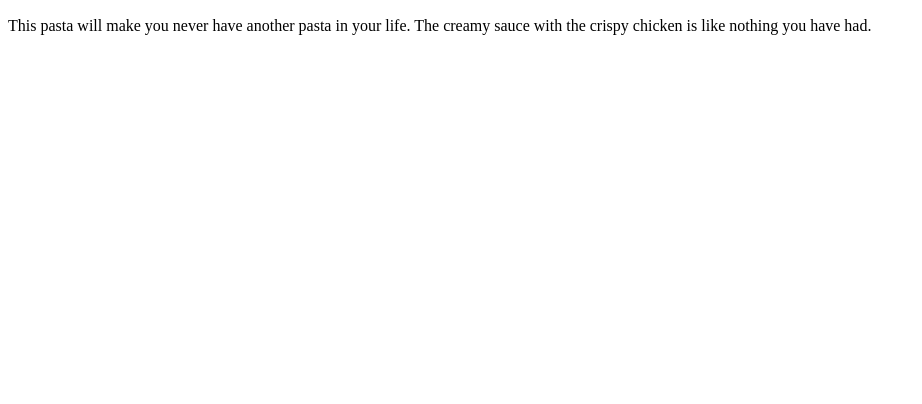
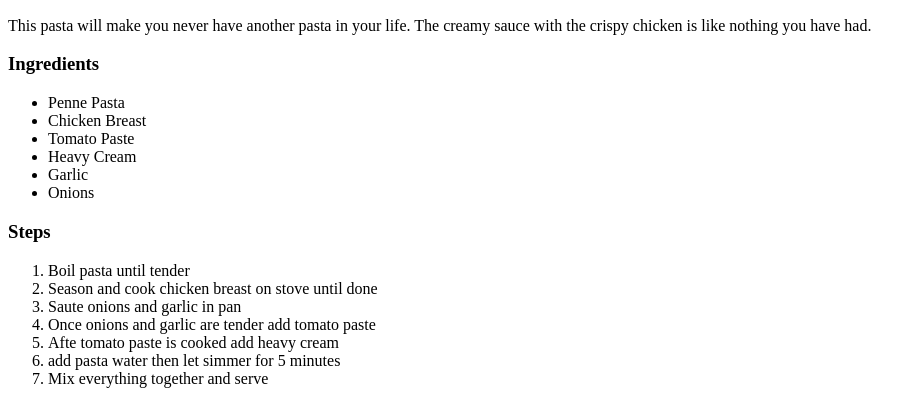
Before and after one commit to Brandongrogan1/odin-recipes, a plain HTML site: page recipes/pasta.html in a window 1280 px wide. Shown: the part 434-838 px from the top of the page, without its empty margins (0-922 px from the left). Before the commit the page ends 800 px from the top, so only its background shows below. Drawn offline with Linux system fonts and the light colour scheme.

Commit message:
Index.html updated links and pasta.html + steak.html pages finished

```diff
--- a/recipes/pasta.html
+++ b/recipes/pasta.html
@@ -9,6 +9,24 @@
     <img src="https://thismomandablog.com/wp-content/uploads/2020/05/Penne-Alla-Vodka.jpg" alt="A picture of the cooked pasta in a bowl garnished with fresh basil">
     <h2>The Best Pasta In The Galaxy</h2>
     <p>This pasta will make you never have another pasta in your life. The creamy sauce with the crispy chicken is like nothing you have had.</p>
-
+    <h3>Ingredients</h3>
+        <ul>
+                <li>Penne Pasta</li>
+                <li>Chicken Breast</li>
+                <li>Tomato Paste</li>
+                <li>Heavy Cream</li>
+                <li>Garlic</li>
+                <li>Onions</li>
+        </ul>
+    <h3>Steps</h3>
+        <ol>
+           <li>Boil pasta until tender</li>
+           <li>Season and cook chicken breast on stove until done</li>
+           <li>Saute onions and garlic in pan</li>
+           <li>Once onions and garlic are tender add tomato paste</li>
+           <li>Afte tomato paste is cooked add heavy cream</li>
+           <li>add pasta water then let simmer for 5 minutes</li>
+           <li>Mix everything together and serve</li>
+        </ol>
 </body>
 </html>
```
Also changed, not shown: index.html (+5 -1 lines).
